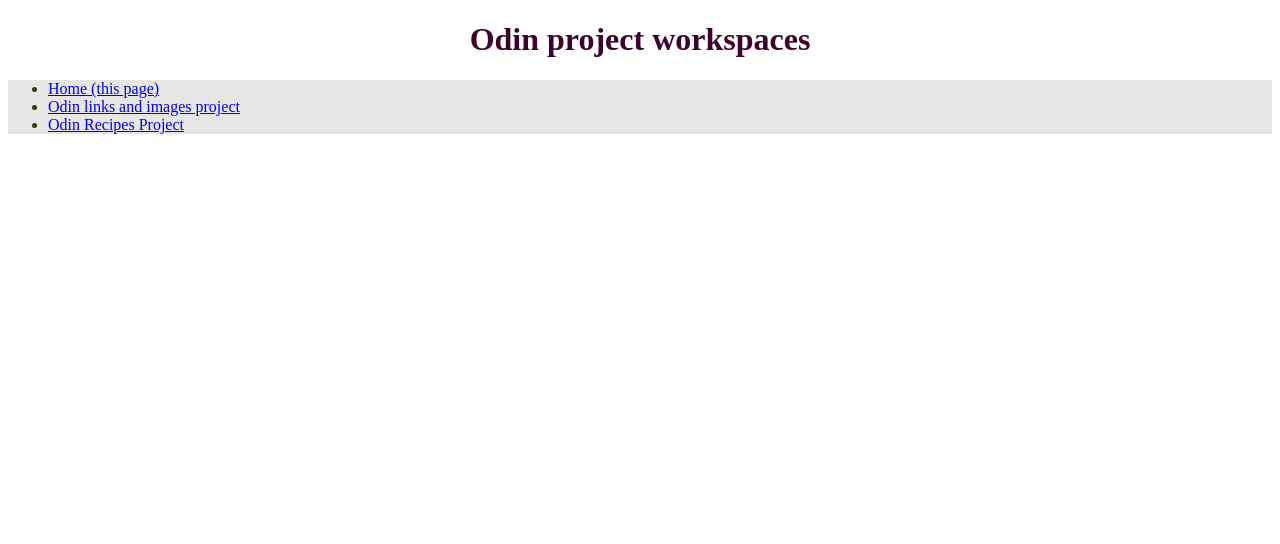
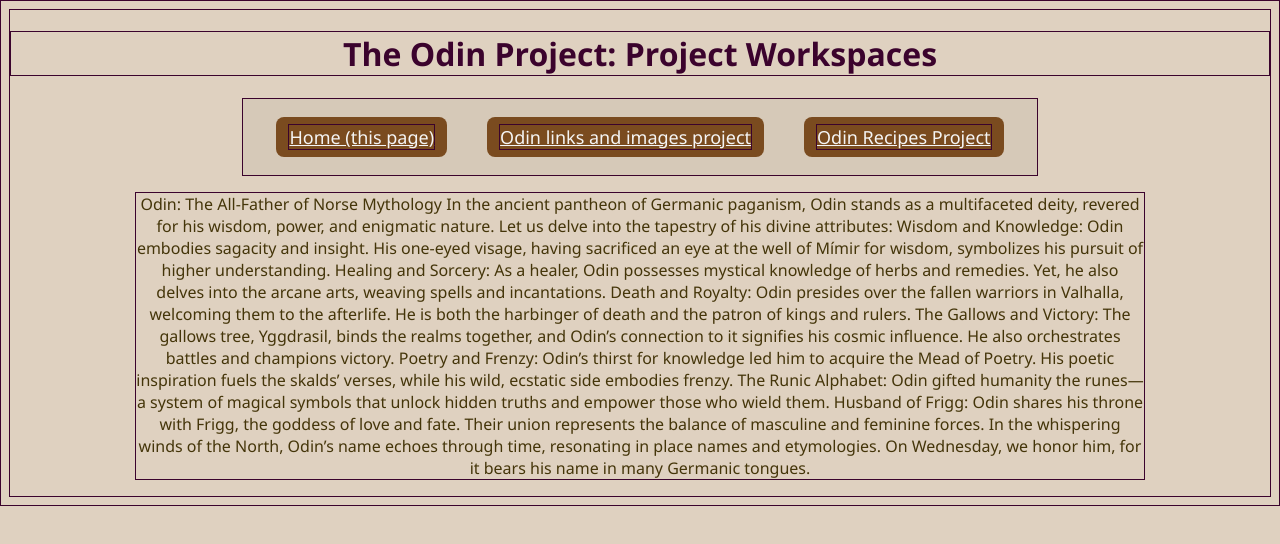
Before and after one commit to Braccae/workspace-odin_project, a plain HTML site: page index.html in a window 1280 px wide. Drawn offline with Linux system fonts and the light colour scheme.

Commit message:
I'm sleepy and this is a bad commit message

```diff
--- a/index.html
+++ b/index.html
@@ -7,15 +7,26 @@
     <link rel="stylesheet" href="styles.css">
 </head>
 <body>
-    <div class="header">
-        <h1>Odin project workspaces</h1>
-    </div>
-    <div class="list topics">
-        <ul>
-            <li><a href="./index.html">Home (this page)</a></li>
-            <li><a href="./odin-links-and-images/index.html">Odin links and images project</a></li>
-            <li><a href="./odin-recipes/index.html">Odin Recipes Project</a></li>
-        </ul>
-    </div>
+    <h1 class="title">The Odin Project: Project Workspaces</h1></div>
+    <span class="links">
+        <button><a class="link nav" href="./index.html">Home (this page)</a></button>
+        <button><a class="link nav" href="./odin-links-and-images/index.html">Odin links and images project</a></button>
+        <button><a class="link nav" href="./odin-recipes/index.html">Odin Recipes Project</a></button>
+        </span>
+    <p class="placeholder">
+        Odin: The All-Father of Norse Mythology
+
+In the ancient pantheon of Germanic paganism, Odin stands as a multifaceted deity, revered for his wisdom, power, and enigmatic nature. Let us delve into the tapestry of his divine attributes:
+
+Wisdom and Knowledge: Odin embodies sagacity and insight. His one-eyed visage, having sacrificed an eye at the well of Mímir for wisdom, symbolizes his pursuit of higher understanding.
+Healing and Sorcery: As a healer, Odin possesses mystical knowledge of herbs and remedies. Yet, he also delves into the arcane arts, weaving spells and incantations.
+Death and Royalty: Odin presides over the fallen warriors in Valhalla, welcoming them to the afterlife. He is both the harbinger of death and the patron of kings and rulers.
+The Gallows and Victory: The gallows tree, Yggdrasil, binds the realms together, and Odin’s connection to it signifies his cosmic influence. He also orchestrates battles and champions victory.
+Poetry and Frenzy: Odin’s thirst for knowledge led him to acquire the Mead of Poetry. His poetic inspiration fuels the skalds’ verses, while his wild, ecstatic side embodies frenzy.
+The Runic Alphabet: Odin gifted humanity the runes—a system of magical symbols that unlock hidden truths and empower those who wield them.
+Husband of Frigg: Odin shares his throne with Frigg, the goddess of love and fate. Their union represents the balance of masculine and feminine forces.
+In the whispering winds of the North, Odin’s name echoes through time, resonating in place names and etymologies. On Wednesday, we honor him, for it bears his name in many Germanic tongues.
+
+    </p>
 </body>
 </html>
--- a/styles.css
+++ b/styles.css
@@ -1,8 +1,51 @@
-.header {
+* {
+    border: 1px solid #3b032d;
+    background-color: #dfd1c0;
+}
+.title {
     text-align: center;
-    color: #3b032d
+    color: #3b032d;
+    font-size: 2em;
+    font-family: 'Segoe UI', Tahoma, Geneva, Verdana, sans-serif;
 }
-.list.topics {
+.links {
     color: #443509;
-    background-color: rgb(230, 230, 230);
+    background-color: #d6c9b8;
+    width: fit-content;
+    display: inline-block;
+    padding-top: 0px;
+    padding-bottom: 0px;
+    padding-left: 15px;
+    padding-right: 15px;
+    display: block;
+    margin-left: auto;
+    margin-right: auto;
 }
+.link {
+    color: #2e0627;
+    font-family: 'Segoe UI', Tahoma, Geneva, Verdana, sans-serif;
+}
+.nav.link {
+    color: whitesmoke;
+    background-color: #7a4b1f;
+    font-family: 'Segoe UI', Tahoma, Geneva, Verdana, sans-serif;
+
+}
+button {
+    border-radius: 8px;
+    border: none;
+    background-color: #7a4b1f;
+    color: white;
+    font-size: 18px;
+    padding: 8px 12px;
+    text-align: center;
+    margin: 1em;
+}
+.placeholder {
+    color: #443509;
+    font-family: 'Segoe UI', Tahoma, Geneva, Verdana, sans-serif;
+    width: 80%;
+    text-align: center;
+    margin-left: auto;
+    margin-right: auto;
+}
```
